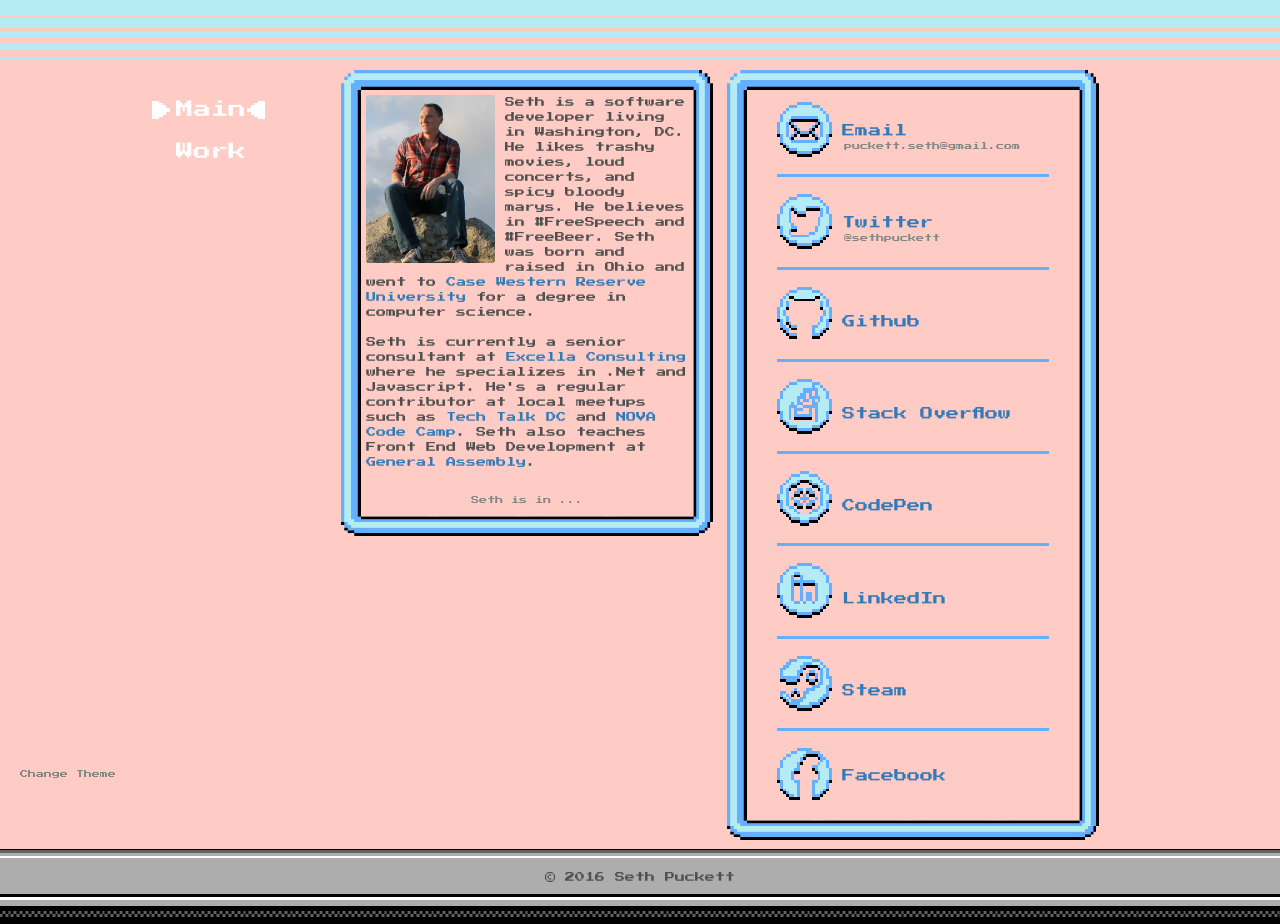
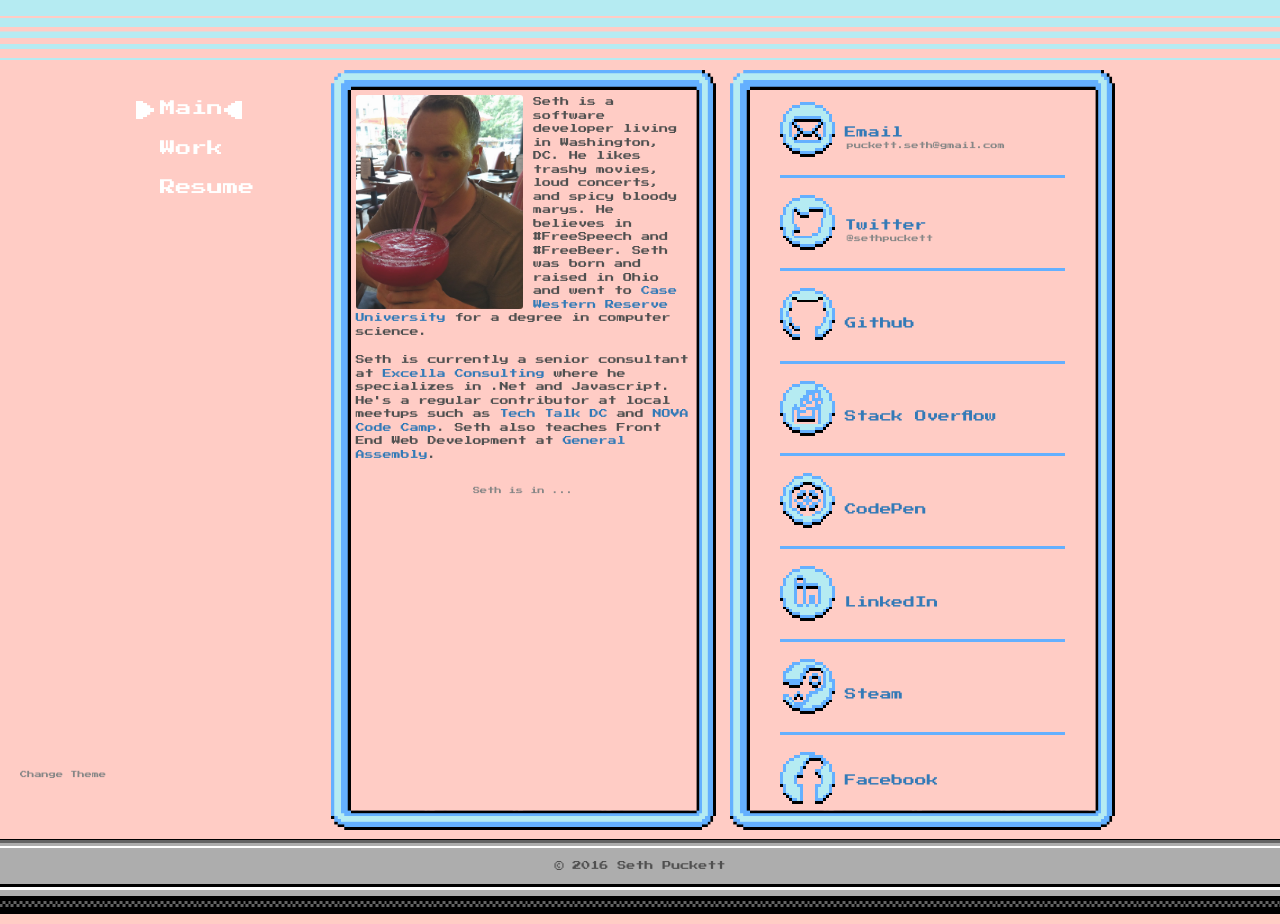
Before and after one commit to sethpuckett/personal-site, a plain HTML site: page index.html in a window 1280 px wide. Drawn offline with nearby package versions, Linux system fonts and the light colour scheme; a script that the page names is missing.

Commit message:
adding resume; style updates'

```diff
--- a/css/styles.css
+++ b/css/styles.css
@@ -49,6 +49,10 @@
   visibility: hidden;
   line-height: 0;
   height: 0;
+}
+
+.tall-box-fixed {
+    height: 760px;
 }
 
 ul {
@@ -116,7 +120,7 @@
 
 html, body {
     height: 100%;
-    font-size: 10px;
+    font-size: 9px;
     font-family: 'Press Start 2P', serif;
     color: #505050;
     background-color: #FFCCC5;
@@ -127,7 +131,7 @@
 }
 
 #content {
-    width: 992px;
+    width: 1024px;
     margin: 10px auto 0px;
     overflow: auto;
     padding-bottom: 65px;
@@ -228,7 +232,7 @@
 ************************/
 
 #bio #headshot img {
-    width: 40%;
+    width: 50%;
     float: left;
     margin-right: 10px;
     border-radius: 3px;
@@ -340,6 +344,18 @@
 
 
 
+/************************
+* Resume
+************************/
+
+#resume iframe {
+    width: 100%;
+    min-height: 1150px;
+    margin-bottom: 15px;
+}
+
+
+
 
 /************************
 * Media Queries
--- a/index.html
+++ b/index.html
@@ -7,9 +7,9 @@
     <meta name="description" content="Seth Puckett's Personal Website">
     <meta name="keywords" content="Seth, Puckett">
     <title>Seth Puckett</title>
-    <link rel="icon" type="image/png" href="img/favicon.png" />
+    <link rel="icon" type="image/png" href="img/favicon.png">
     <link rel="stylesheet" href="css/normalize.css">
-    <link rel="stylesheet" href="https://fonts.googleapis.com/css?family=Press+Start+2P" >
+    <link rel="stylesheet" href="https://fonts.googleapis.com/css?family=Merriweather|Nunito|Playfair+Display|Press+Start+2P">
     <link rel="stylesheet" href="https://maxcdn.bootstrapcdn.com/bootstrap/3.3.7/css/bootstrap.min.css">
     <link rel="stylesheet" href="plugins/lightbox/css/lightbox.min.css">
     <link rel="stylesheet" href="css/styles.css">
@@ -33,6 +33,7 @@
                         <ul id="nav">
                             <li class="active"><a href="#main">Main</a></li>
                             <li><a href="#work">Work</a></li>
+                            <li><a href="#resume">Resume</a></li>
                             <!--<li><a href="#photos">Photos</a></li>-->
                         </ul>
                     </div>
@@ -45,9 +46,9 @@
                         <div id="main" class="nav-pane active">
 
                             <div class="col-sm-6 col">
-                                <div id="bio" class="box">
+                                <div id="bio" class="box tall-box-fixed">
                                     <div id="headshot">
-                                        <img src="img/headshot.png">
+                                        <img src="img/margl.jpg">
                                     </div>
                                     <div class="text-content">
                                         <p>Seth is a software developer living in Washington, DC. He likes trashy movies, loud concerts, and spicy bloody marys. He believes in #FreeSpeech and #FreeBeer. Seth was born and raised in Ohio and went to <a href="http://engineering.case.edu/eecs/">Case Western Reserve University</a> for a degree in computer science.</p>
@@ -63,7 +64,7 @@
 
                             <div class="col-sm-6 col">
                                 <div id="links">
-                                    <div class="box">
+                                    <div class="box tall-box-fixed">
                                         <ul>
                                             <li>
                                                 <a href="mailto:puckett.seth@gmail.com">
@@ -154,6 +155,13 @@
                                 </div>
                             </div>
                             <div class="col-sm-6 col">
+                                <div id="writing" class="box">
+                                    <h1>Writing</h1>
+                                    <div class="loader" id="writing-loader">
+                                        <img src="img/loader.svg">
+                                    </div>
+                                    <ul></ul>
+                                </div>
                                 <div id="schedule" class="box">
                                     <h1>Speaking</h1>
                                     <div class="loader" id="schedule-loader">
@@ -161,13 +169,11 @@
                                     </div>
                                     <ul></ul>
                                 </div>
-                                <div id="writing" class="box">
-                                    <h1>Writing</h1>
-                                    <div class="loader" id="writing-loader">
-                                        <img src="img/loader.svg">
-                                    </div>
-                                    <ul></ul>
-                                </div>
+                            </div>
+                        </div>
+                        <div id="resume" class="nav-pane">
+                            <div class="col-sm-12 col">
+                                <iframe src="https://docs.google.com/document/d/e/2PACX-1vS-uQlAkS1iUQ7WGZR72c61e9RUdsLHbSSDgBHZ4ROYzaDBIc1rLnJ--5o3E39e2wMV7pbxnb02T8ZI/pub?embedded=true"></iframe>
                             </div>
                         </div>
                         <div id="photos" class="nav-pane">
```
Also changed, not shown: img/marg.jpg (added), img/margl.jpg (added).
